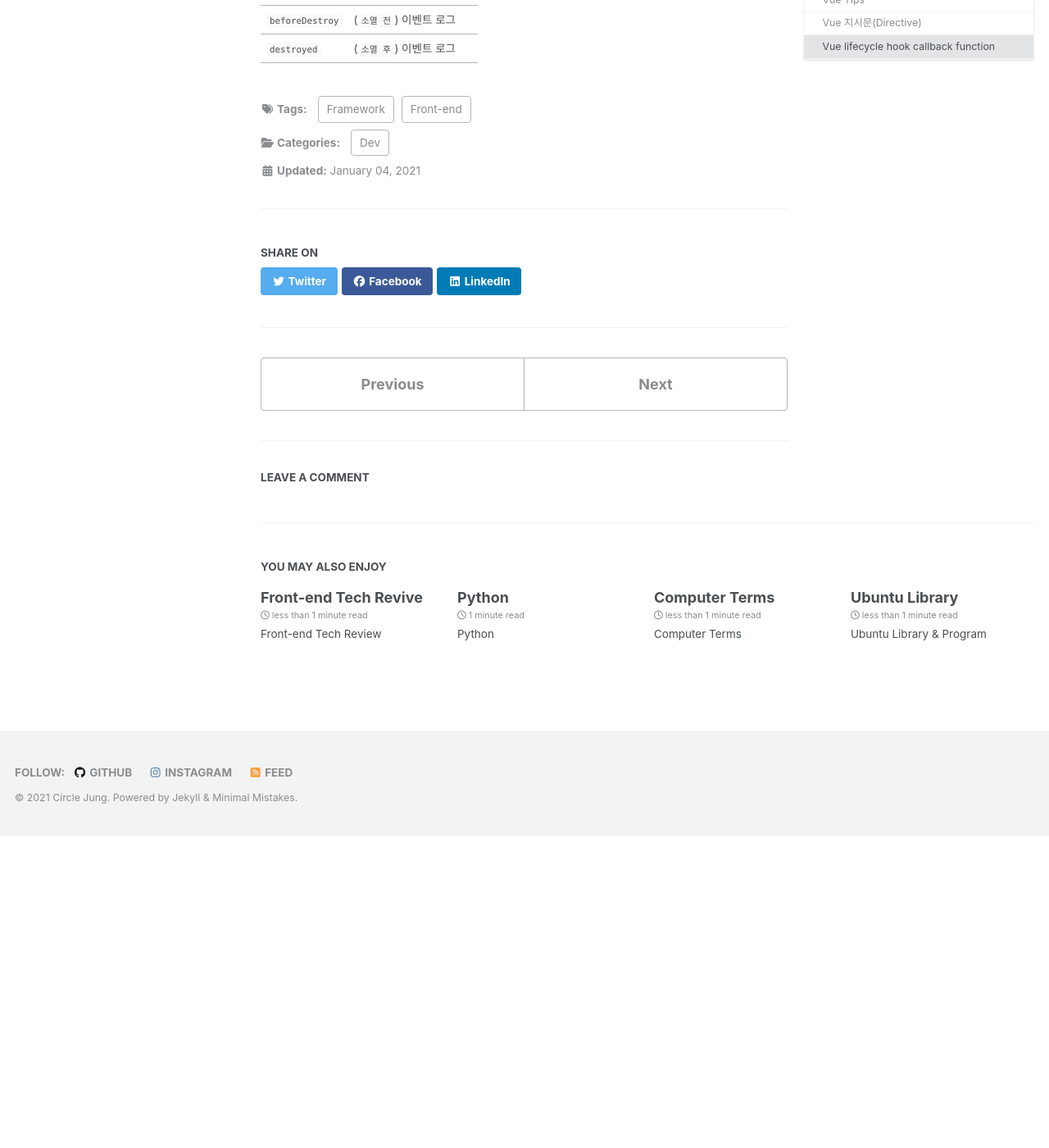
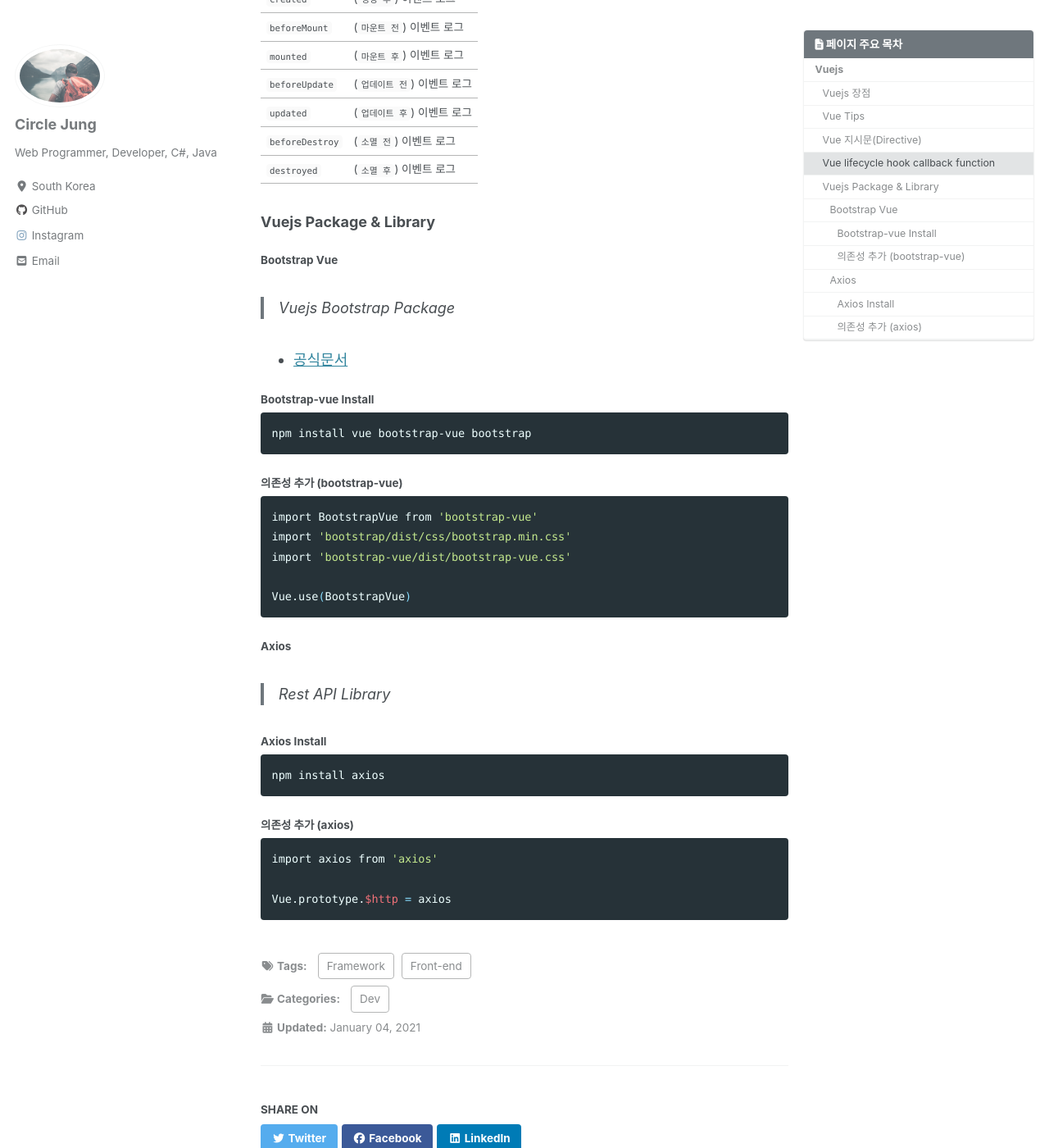
Before and after one commit to jwh0124/jwh0124.github.io, a Jekyll site: the page built from _posts/2020-12-09-vuejs.md, in a window 1280 px wide and 1400 px high, scrolled down 1143 px. Shown: the whole window at 82% size. Built offline with Jekyll 4.4.1, drawn with Linux system fonts in a browser that asks for light colours; cached includes are drawn as plain includes; nearby versions of some CDN libraries; comment, search, counter and statistics services are not loaded; before the commit the page ends 2162 px from its top, so only the background shows below that; some of the changed text lies outside the part shown.

Commit message:
+ add vuejs package

````diff
--- a/_posts/2020-12-09-vuejs.md
+++ b/_posts/2020-12-09-vuejs.md
@@ -17,6 +17,10 @@ last_modified_at: 2021-01-04T14:18:00+09:00
 ## Vuejs ##
 
 > 웹 애플리케이션의 사용자 인터페이스를 만들기 위해 사용하는 오픈 소스 프로그레시브 자바스크립트 프레임워크
+
+### Vuejs 장점 ###
+
+> 진입장벽이 낮고, vue-cli 라는 툴을 이용하여 기본적인 vue 골격을 만들어 웹팩까지 통합세트로 운영 가능
 
 ### Vue Tips ###
 
@@ -47,3 +51,45 @@ last_modified_at: 2021-01-04T14:18:00+09:00
 | `updated`       | (`업데이트 후`) 이벤트 로그|
 | `beforeDestroy` | (`소멸 전`) 이벤트 로그 |
 | `destroyed`     | (`소멸 후`) 이벤트 로그 |
+
+### Vuejs Package & Library ###
+
+#### Bootstrap Vue ####
+
+> Vuejs Bootstrap Package
+
+- [공식문서](https://bootstrap-vue.org/docs/components)
+
+##### Bootstrap-vue Install #####
+
+```bash
+npm install vue bootstrap-vue bootstrap
+```
+
+##### 의존성 추가 (bootstrap-vue) #####
+
+```bash
+import BootstrapVue from 'bootstrap-vue'
+import 'bootstrap/dist/css/bootstrap.min.css'
+import 'bootstrap-vue/dist/bootstrap-vue.css'
+
+Vue.use(BootstrapVue)
+```
+
+#### Axios ####
+
+> Rest API Library
+
+##### Axios Install #####
+
+```bash
+npm install axios
+```
+
+##### 의존성 추가 (axios) #####
+
+```bash
+import axios from 'axios'
+
+Vue.prototype.$http = axios
+```
````
